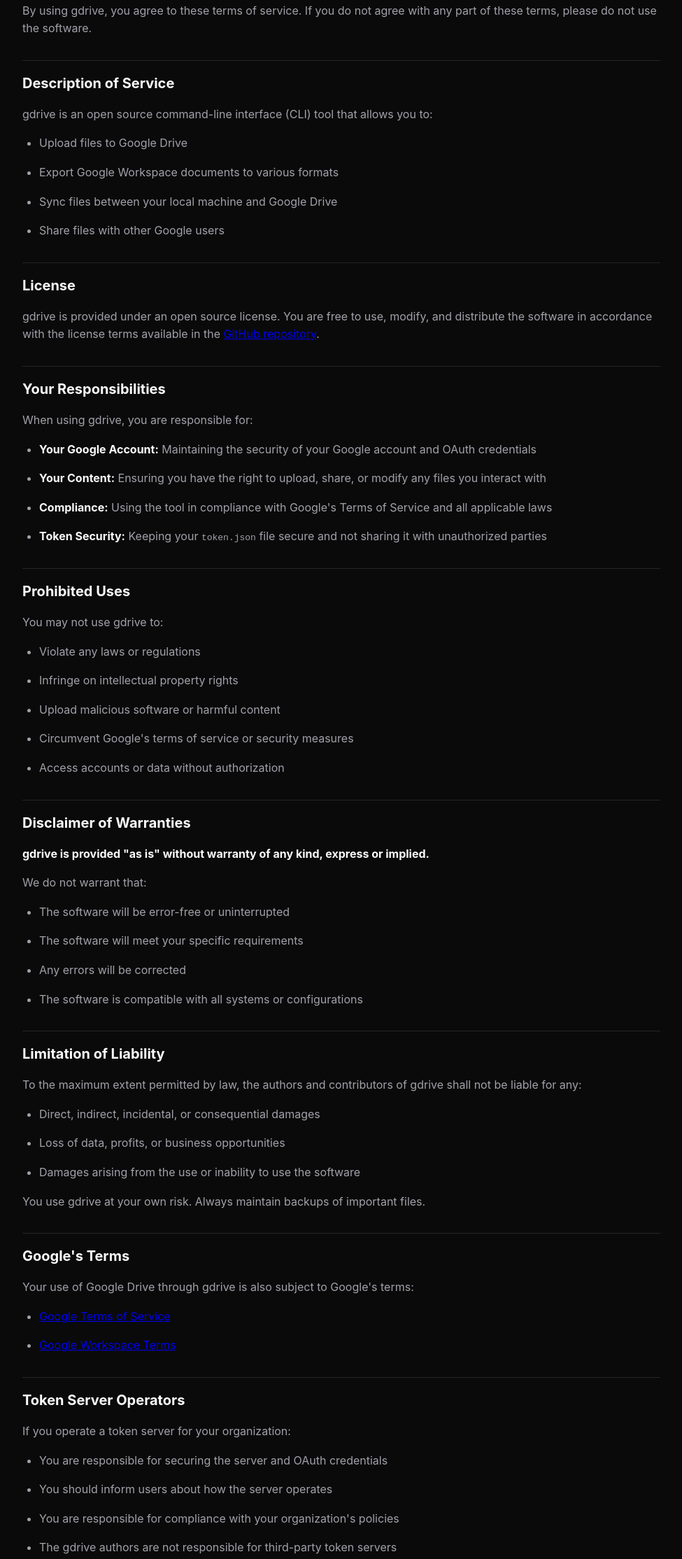
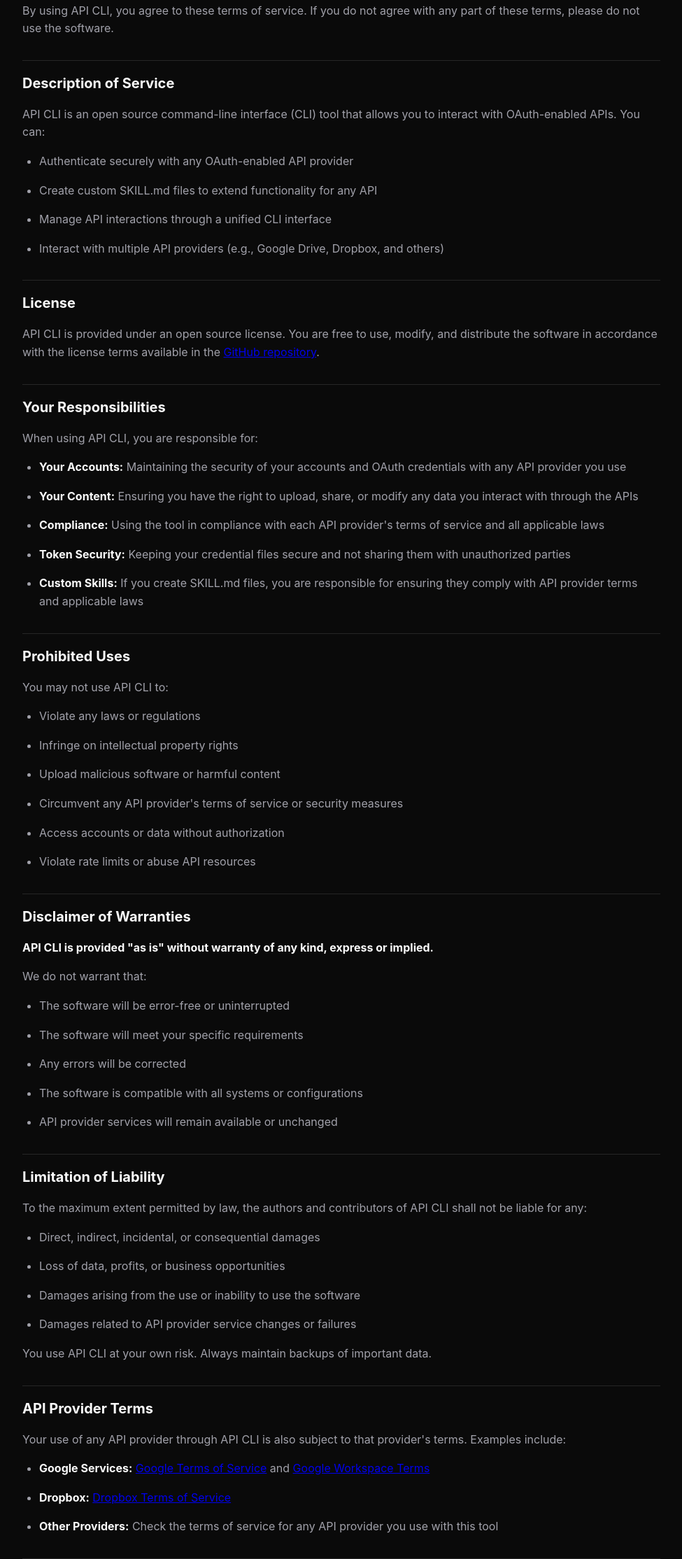
Before and after one commit to nillebco/gdrive, a plain HTML site: page web/terms.html in a window 1280 px wide. Shown: the part 272-2500 px from the top of the page at 70% size, without its empty margins (152-1127 px from the left). Drawn offline with Linux system fonts and the light colour scheme.

Commit message:
chore: terms now doesn't mention gdrive anymore

```diff
--- a/web/terms.html
+++ b/web/terms.html
@@ -3,8 +3,8 @@
 <head>
   <meta charset="UTF-8">
   <meta name="viewport" content="width=device-width, initial-scale=1.0">
-  <title>Terms of Service - gdrive</title>
-  <meta name="description" content="Terms of service for gdrive CLI tool.">
+  <title>Terms of Service - API CLI</title>
+  <meta name="description" content="Terms of service for API CLI tool.">
   <link rel="stylesheet" href="style.css">
 </head>
 <body>
@@ -15,7 +15,7 @@
           <path d="M22 11.08V12a10 10 0 1 1-5.93-9.14"/>
           <polyline points="22 4 12 14.01 9 11.01"/>
         </svg>
-        gdrive
+        API CLI
       </a>
       <ul>
         <li><a href="https://github.com/nillebco/gdrive">GitHub</a></li>
@@ -31,63 +31,68 @@
       <p class="updated">Last updated: February 2025</p>
 
       <h2>Acceptance of Terms</h2>
-      <p>By using gdrive, you agree to these terms of service. If you do not agree with any part of these terms, please do not use the software.</p>
+      <p>By using API CLI, you agree to these terms of service. If you do not agree with any part of these terms, please do not use the software.</p>
 
       <h2>Description of Service</h2>
-      <p>gdrive is an open source command-line interface (CLI) tool that allows you to:</p>
+      <p>API CLI is an open source command-line interface (CLI) tool that allows you to interact with OAuth-enabled APIs. You can:</p>
       <ul>
-        <li>Upload files to Google Drive</li>
-        <li>Export Google Workspace documents to various formats</li>
-        <li>Sync files between your local machine and Google Drive</li>
-        <li>Share files with other Google users</li>
+        <li>Authenticate securely with any OAuth-enabled API provider</li>
+        <li>Create custom SKILL.md files to extend functionality for any API</li>
+        <li>Manage API interactions through a unified CLI interface</li>
+        <li>Interact with multiple API providers (e.g., Google Drive, Dropbox, and others)</li>
       </ul>
 
       <h2>License</h2>
-      <p>gdrive is provided under an open source license. You are free to use, modify, and distribute the software in accordance with the license terms available in the <a href="https://github.com/nillebco/gdrive">GitHub repository</a>.</p>
+      <p>API CLI is provided under an open source license. You are free to use, modify, and distribute the software in accordance with the license terms available in the <a href="https://github.com/nillebco/gdrive">GitHub repository</a>.</p>
 
       <h2>Your Responsibilities</h2>
-      <p>When using gdrive, you are responsible for:</p>
+      <p>When using API CLI, you are responsible for:</p>
       <ul>
-        <li><strong>Your Google Account:</strong> Maintaining the security of your Google account and OAuth credentials</li>
-        <li><strong>Your Content:</strong> Ensuring you have the right to upload, share, or modify any files you interact with</li>
-        <li><strong>Compliance:</strong> Using the tool in compliance with Google's Terms of Service and all applicable laws</li>
-        <li><strong>Token Security:</strong> Keeping your <code>token.json</code> file secure and not sharing it with unauthorized parties</li>
+        <li><strong>Your Accounts:</strong> Maintaining the security of your accounts and OAuth credentials with any API provider you use</li>
+        <li><strong>Your Content:</strong> Ensuring you have the right to upload, share, or modify any data you interact with through the APIs</li>
+        <li><strong>Compliance:</strong> Using the tool in compliance with each API provider's terms of service and all applicable laws</li>
+        <li><strong>Token Security:</strong> Keeping your credential files secure and not sharing them with unauthorized parties</li>
+        <li><strong>Custom Skills:</strong> If you create SKILL.md files, you are responsible for ensuring they comply with API provider terms and applicable laws</li>
       </ul>
 
       <h2>Prohibited Uses</h2>
-      <p>You may not use gdrive to:</p>
+      <p>You may not use API CLI to:</p>
       <ul>
         <li>Violate any laws or regulations</li>
         <li>Infringe on intellectual property rights</li>
         <li>Upload malicious software or harmful content</li>
-        <li>Circumvent Google's terms of service or security measures</li>
+        <li>Circumvent any API provider's terms of service or security measures</li>
         <li>Access accounts or data without authorization</li>
+        <li>Violate rate limits or abuse API resources</li>
       </ul>
 
       <h2>Disclaimer of Warranties</h2>
-      <p><strong>gdrive is provided "as is" without warranty of any kind, express or implied.</strong></p>
+      <p><strong>API CLI is provided "as is" without warranty of any kind, express or implied.</strong></p>
       <p>We do not warrant that:</p>
       <ul>
         <li>The software will be error-free or uninterrupted</li>
         <li>The software will meet your specific requirements</li>
         <li>Any errors will be corrected</li>
         <li>The software is compatible with all systems or configurations</li>
+        <li>API provider services will remain available or unchanged</li>
       </ul>
 
       <h2>Limitation of Liability</h2>
-      <p>To the maximum extent permitted by law, the authors and contributors of gdrive shall not be liable for any:</p>
+      <p>To the maximum extent permitted by law, the authors and contributors of API CLI shall not be liable for any:</p>
       <ul>
         <li>Direct, indirect, incidental, or consequential damages</li>
         <li>Loss of data, profits, or business opportunities</li>
         <li>Damages arising from the use or inability to use the software</li>
+        <li>Damages related to API provider service changes or failures</li>
       </ul>
-      <p>You use gdrive at your own risk. Always maintain backups of important files.</p>
+      <p>You use API CLI at your own risk. Always maintain backups of important data.</p>
 
-      <h2>Google's Terms</h2>
-      <p>Your use of Google Drive through gdrive is also subject to Google's terms:</p>
+      <h2>API Provider Terms</h2>
+      <p>Your use of any API provider through API CLI is also subject to that provider's terms. Examples include:</p>
       <ul>
-        <li><a href="https://policies.google.com/terms">Google Terms of Service</a></li>
-        <li><a href="https://workspace.google.com/terms/user_features.html">Google Workspace Terms</a></li>
+        <li><strong>Google Services:</strong> <a href="https://policies.google.com/terms">Google Terms of Service</a> and <a href="https://workspace.google.com/terms/user_features.html">Google Workspace Terms</a></li>
+        <li><strong>Dropbox:</strong> <a href="https://www.dropbox.com/terms">Dropbox Terms of Service</a></li>
+        <li><strong>Other Providers:</strong> Check the terms of service for any API provider you use with this tool</li>
       </ul>
 
       <h2>Token Server Operators</h2>
@@ -95,15 +100,15 @@
       <ul>
         <li>You are responsible for securing the server and OAuth credentials</li>
         <li>You should inform users about how the server operates</li>
-        <li>You are responsible for compliance with your organization's policies</li>
-        <li>The gdrive authors are not responsible for third-party token servers</li>
+        <li>You are responsible for compliance with your organization's policies and API provider terms</li>
+        <li>The API CLI authors are not responsible for third-party token servers</li>
       </ul>
 
       <h2>Modifications to Service</h2>
-      <p>As open source software, gdrive may be updated, modified, or discontinued at any time. We are under no obligation to maintain, support, or update the software.</p>
+      <p>As open source software, API CLI may be updated, modified, or discontinued at any time. We are under no obligation to maintain, support, or update the software.</p>
 
       <h2>Changes to Terms</h2>
-      <p>We may update these terms from time to time. Continued use of gdrive after changes constitutes acceptance of the new terms. Check this page periodically for updates.</p>
+      <p>We may update these terms from time to time. Continued use of API CLI after changes constitutes acceptance of the new terms. Check this page periodically for updates.</p>
 
       <h2>Governing Law</h2>
       <p>These terms are governed by applicable open source software principles. Any disputes should be resolved through the project's GitHub issue tracker when possible.</p>
@@ -115,7 +120,7 @@
 
   <footer>
     <div class="container">
-      <p>gdrive - Open source CLI for Google Drive</p>
+      <p>API CLI - Open source CLI for OAuth API interaction</p>
       <ul>
         <li><a href="https://github.com/nillebco/gdrive">GitHub</a></li>
         <li><a href="privacy.html">Privacy Policy</a></li>
```
